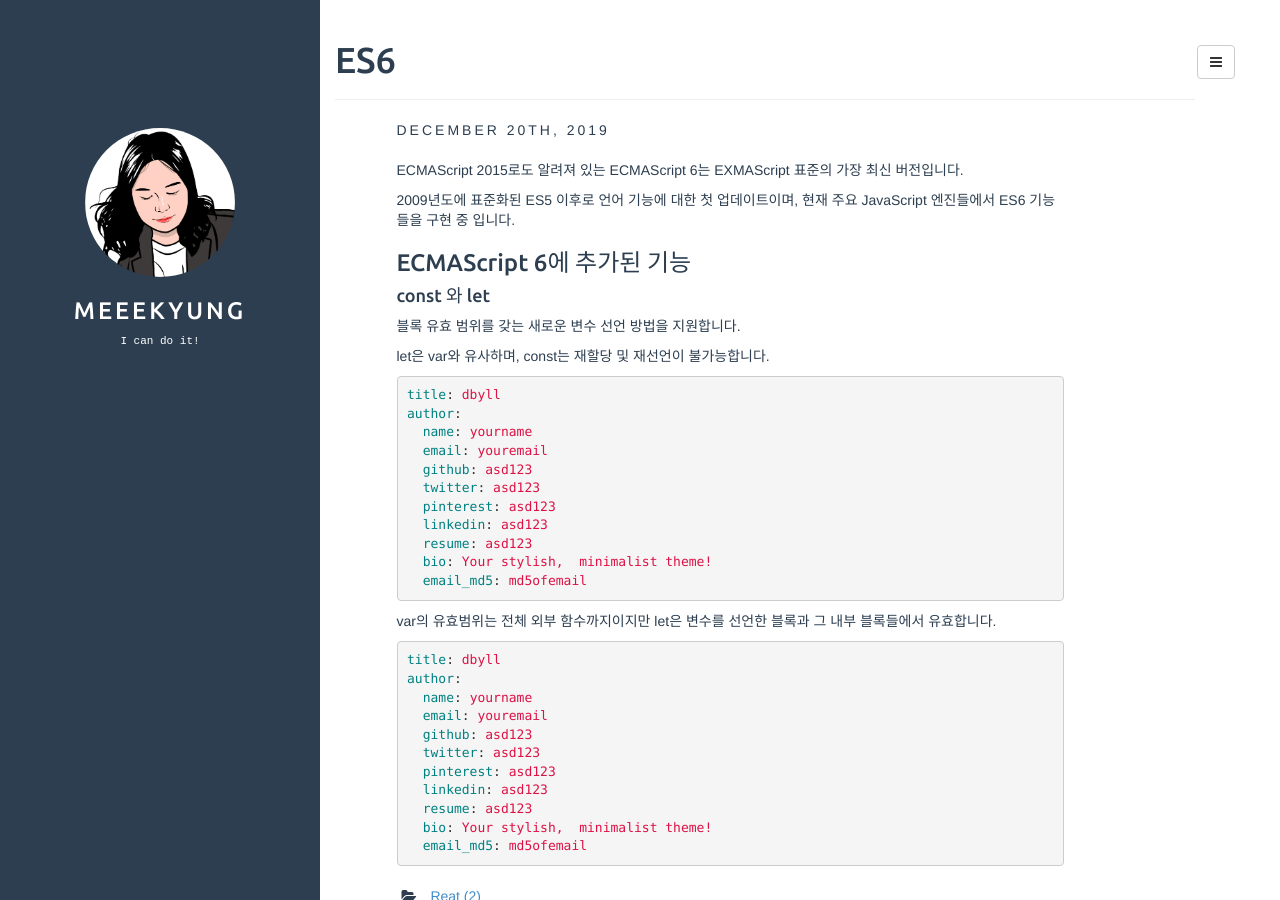
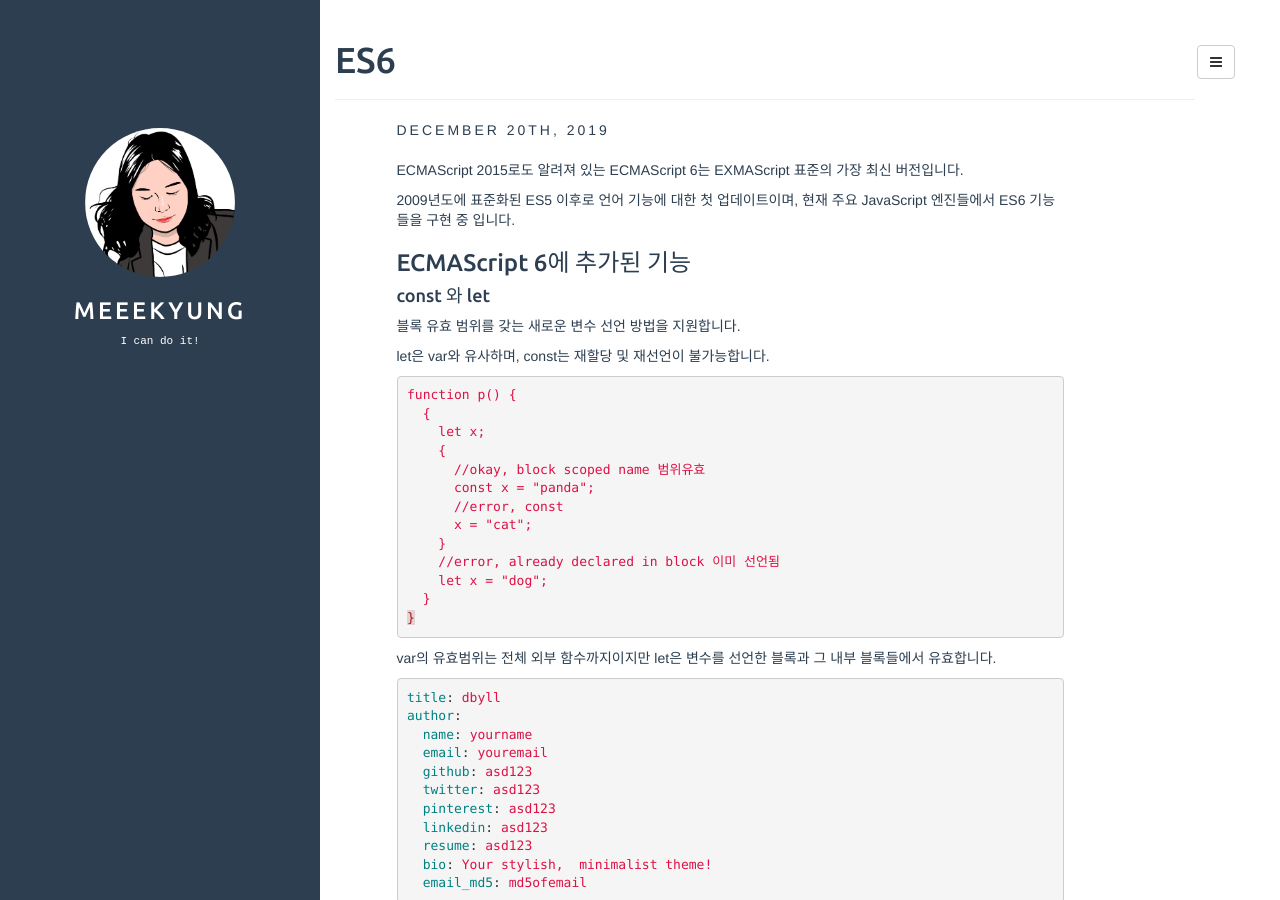
Before and after one commit to meeekyung/meeekyung.github.io, a Jekyll site: the page built from _posts/2019-12-20-ES6.md, in a window 1280 px wide and 900 px high. Built offline with Jekyll 4.4.1, drawn with Linux system fonts in a browser that asks for light colours.

Commit message:
Update 2019-12-20-ES6.md

```diff
--- a/_posts/2019-12-20-ES6.md
+++ b/_posts/2019-12-20-ES6.md
@@ -19,17 +19,19 @@ ECMAScript 2015로도 알려져 있는 ECMAScript 6는 EXMAScript 표준의 가
 let은 var와 유사하며, const는 재할당 및 재선언이 불가능합니다.
 
 {% highlight yaml %}
-title: dbyll
-author:
-  name: yourname
-  email: youremail
-  github: asd123
-  twitter: asd123
-  pinterest: asd123
-  linkedin: asd123
-  resume: asd123
-  bio: Your stylish,  minimalist theme!
-  email_md5: md5ofemail
+function p() {
+  {
+    let x;
+    {
+      //okay, block scoped name 범위유효
+      const x = "panda";
+      //error, const
+      x = "cat";
+    }
+    //error, already declared in block 이미 선언됨
+    let x = "dog";
+  }
+}
 {% endhighlight %}
 
 
```
